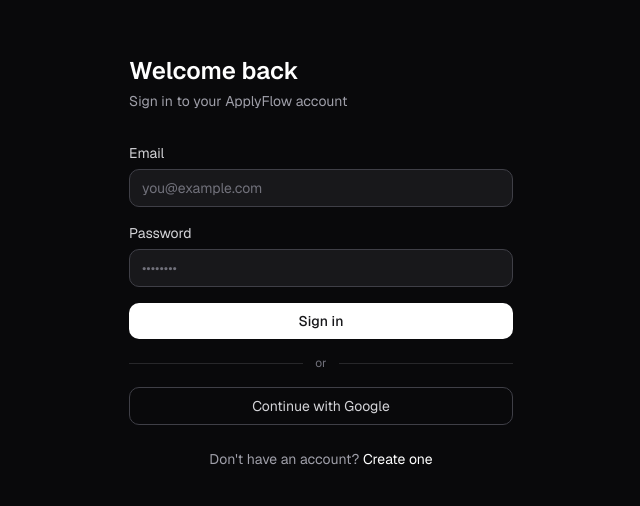
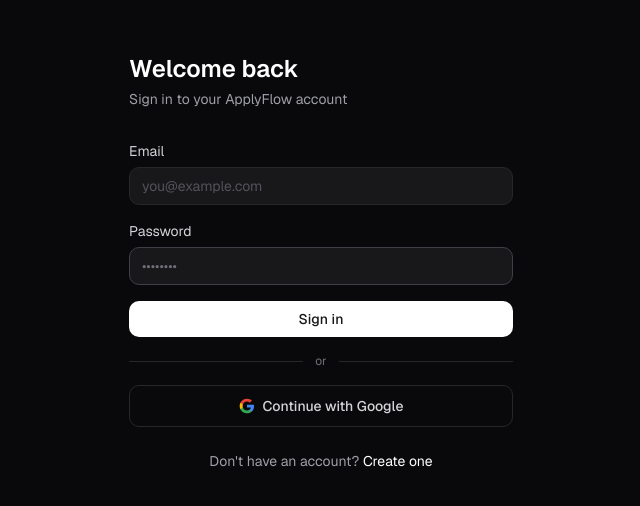
Before and after one commit to AbdulShaikz/applyflow, a Next.js app: page /login in a window 1280 px wide. Shown: the part 138-644 px from the top of the page, without its empty margins (319-959 px from the left). Built offline with nearby package versions, Linux system fonts and the light colour scheme; no server answers.

Commit message:
feat: enhance login page UI and improve Google sign-in error handling

```diff
--- a/app/(auth)/login/page.tsx
+++ b/app/(auth)/login/page.tsx
@@ -36,7 +36,9 @@
     <div className="flex min-h-screen items-center justify-center px-4">
       <div className="w-full max-w-sm">
         <h1 className="text-2xl font-semibold text-white">Welcome back</h1>
-        <p className="mt-1 text-sm text-zinc-400">Sign in to your ApplyFlow account</p>
+        <p className="mt-1 text-sm text-zinc-400">
+          Sign in to your ApplyFlow account
+        </p>
 
         <form onSubmit={handleSubmit} className="mt-8 space-y-4">
           <div>
@@ -46,11 +48,13 @@
               type="email"
               required
               placeholder="you@example.com"
-              className="w-full rounded-lg border border-zinc-700 bg-zinc-900 px-3 py-2 text-sm text-white placeholder:text-zinc-500 focus:border-zinc-500 focus:outline-none"
+              className="w-full rounded-lg border border-zinc-800 bg-zinc-900 px-3 py-2 text-sm text-white placeholder:text-zinc-600 transition-all focus:border-zinc-500 focus:outline-none focus:ring-2 focus:ring-zinc-800 focus:ring-offset-2 focus:ring-offset-black disabled:cursor-not-allowed disabled:opacity-50"
             />
           </div>
           <div>
-            <label className="mb-1.5 block text-sm text-zinc-300">Password</label>
+            <label className="mb-1.5 block text-sm text-zinc-300">
+              Password
+            </label>
             <input
               name="password"
               type="password"
@@ -79,14 +83,70 @@
 
           <button
             type="button"
-            disabled={googleLoading}
+            disabled={loading || googleLoading}
             onClick={async () => {
+              if (loading || googleLoading) return;
               setGoogleLoading(true);
-              await signIn("google", { callbackUrl: "/dashboard" });
+              setError("");
+              try {
+                await signIn("google", { callbackUrl: "/dashboard" });
+              } catch (err) {
+                setError("Google sign-in failed.");
+                setGoogleLoading(false);
+              }
             }}
-            className="mt-4 w-full rounded-lg border border-zinc-700 px-4 py-2 text-sm text-zinc-300 hover:bg-zinc-900 transition-colors cursor-pointer disabled:opacity-50"
+            className="mt-4 w-full flex items-center justify-center gap-2 rounded-lg border border-zinc-800 bg-transparent px-4 py-2.5 text-sm font-medium text-zinc-300 hover:bg-zinc-900/50 hover:text-white transition-all active:scale-[0.99] disabled:cursor-not-allowed disabled:opacity-50 cursor-pointer"
           >
-            {googleLoading ? "Redirecting..." : "Continue with Google"}
+            {googleLoading ? (
+              <>
+                <svg
+                  className="animate-spin h-4 w-4 text-zinc-400"
+                  fill="none"
+                  viewBox="0 0 24 24"
+                >
+                  <circle
+                    className="opacity-25"
+                    cx="12"
+                    cy="12"
+                    r="10"
+                    stroke="currentColor"
+                    strokeWidth="4"
+                  />
+                  <path
+                    className="opacity-75"
+                    fill="currentColor"
+                    d="M4 12a8 8 0 018-8V0C5.373 0 0 5.373 0 12h4zm2 5.291A7.962 7.962 0 014 12H0c0 3.042 1.135 5.824 3 7.938l3-2.647z"
+                  />
+                </svg>
+                <span>Connecting...</span>
+              </>
+            ) : (
+              <>
+                <svg
+                  className="h-4 w-4 shrink-0"
+                  viewBox="0 0 24 24"
+                  fill="currentColor"
+                >
+                  <path
+                    d="M22.56 12.25c0-.78-.07-1.53-.2-2.25H12v4.26h5.92c-.26 1.37-1.04 2.53-2.21 3.31v2.77h3.57c2.08-1.92 3.28-4.74 3.28-8.09z"
+                    fill="#4285F4"
+                  />
+                  <path
+                    d="M12 23c2.97 0 5.46-.98 7.28-2.66l-3.57-2.77c-.98.66-2.23 1.06-3.71 1.06-2.86 0-5.29-1.93-6.16-4.53H2.18v2.84C3.99 20.53 7.7 23 12 23z"
+                    fill="#34A853"
+                  />
+                  <path
+                    d="M5.84 14.09c-.22-.66-.35-1.36-.35-2.09s.13-1.43.35-2.09V7.06H2.18C1.43 8.55 1 10.22 1 12s.43 3.45 1.18 4.94l2.85-2.22.81-.63z"
+                    fill="#FBBC05"
+                  />
+                  <path
+                    d="M12 5.38c1.62 0 3.06.56 4.21 1.64l3.15-3.15C17.45 2.09 14.97 1 12 1 7.7 1 3.99 3.47 2.18 7.06l3.66 2.84c.87-2.6 3.3-4.53 6.16-4.53z"
+                    fill="#EA4335"
+                  />
+                </svg>
+                <span>Continue with Google</span>
+              </>
+            )}
           </button>
         </div>
         <p className="mt-6 text-center text-sm text-zinc-400">
```
Also changed, not shown: 1 other file (tests, documents, lock files or other folders).
